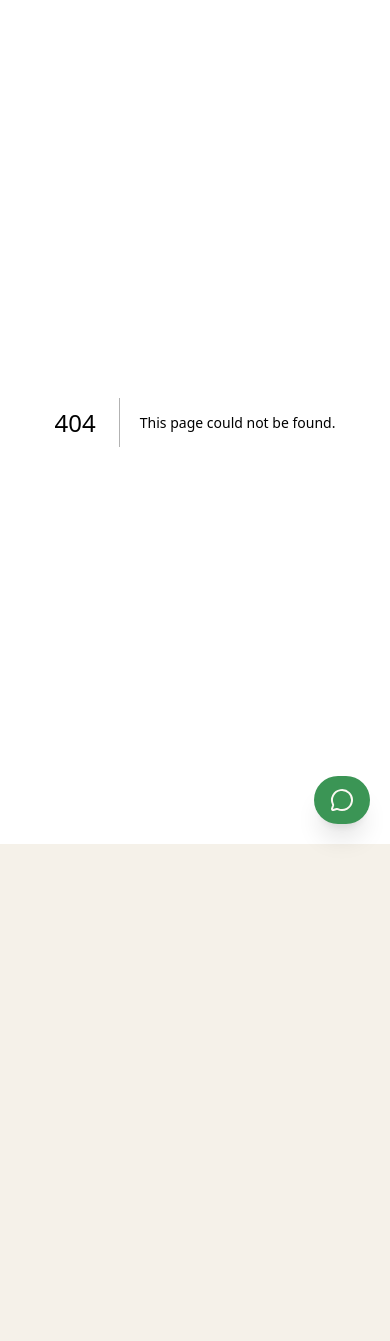
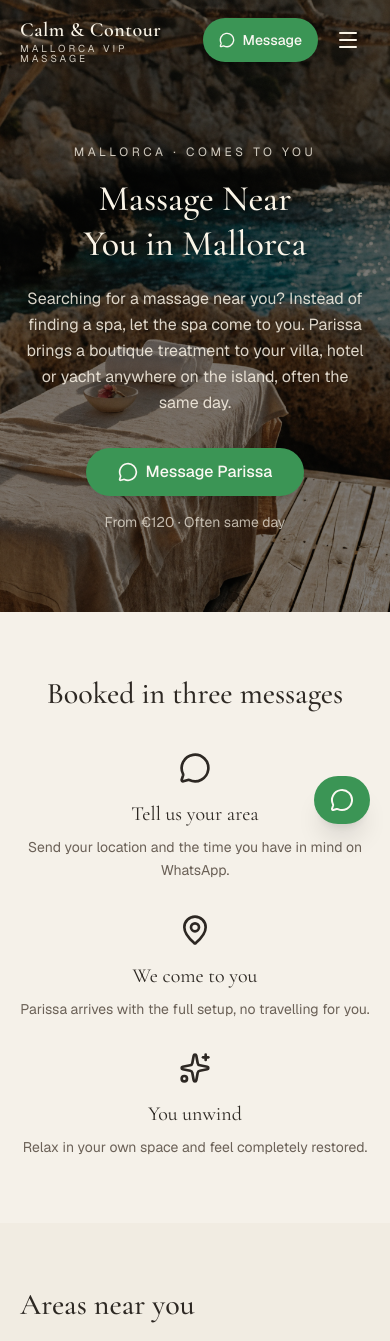
Before and after one commit to tamainriley-byte/websites, a Next.js app: page /massage-near-me in a window 390 px wide. Before the commit this address had no page. Shown: the top 1341 px of the page. Before the commit the page ends 844 px from the top, so only its background shows below. Built offline with nearby package versions, Linux system fonts and the light colour scheme.

Commit message:
Add mobile massage service page for Mallorca
This page provides information about mobile massage services in Mallorca, including service details, areas covered, pricing, and FAQs.

```diff
--- /dev/null
+++ b/app/massage-near-me/page.tsx
@@ -0,0 +1,197 @@
+import type { Metadata } from "next"
+import { MessageCircle, MapPin, Clock, Sparkles } from "lucide-react"
+import { SiteHeader } from "@/components/site-header"
+import { CtaFooter } from "@/components/cta-footer"
+
+const WA =
+  "https://wa.me/34602020734?text=Hello%20Calm%20%26%20Contour%2C%20I'm%20looking%20for%20a%20massage%20near%20me%20in%20Mallorca."
+
+export const metadata: Metadata = {
+  title: "Massage Near Me in Mallorca | Same-Day Mobile Massage | Calm & Contour",
+  description:
+    "Looking for a massage near you in Mallorca? Calm & Contour comes to your villa, hotel or yacht, often same day. Portals, Palma, Magaluf, Santa Ponsa and across the island. From €120. Book on WhatsApp.",
+  alternates: { canonical: "https://www.calmandcontour.com/massage-near-me" },
+  openGraph: {
+    title: "Massage Near Me in Mallorca | Calm & Contour",
+    description:
+      "Mobile massage that comes to you across Mallorca, often same day. From €120.",
+    url: "https://www.calmandcontour.com/massage-near-me",
+    images: ["/images/hero-cove.png"],
+  },
+}
+
+const jsonLd = {
+  "@context": "https://schema.org",
+  "@type": "MassageService",
+  name: "Calm & Contour Massage Near Me Mallorca",
+  image: "https://www.calmandcontour.com/images/hero-cove.png",
+  url: "https://www.calmandcontour.com/massage-near-me",
+  telephone: "+34602020734",
+  priceRange: "€€€",
+  areaServed: [
+    "Palma", "Portals Nous", "Puerto Portals", "Santa Ponsa", "Magaluf",
+    "Bendinat", "Andratx", "Alcúdia", "Pollensa", "Calvià", "Mallorca",
+  ],
+  address: {
+    "@type": "PostalAddress",
+    streetAddress: "Calle Benito Jerónimo Feijoo 4",
+    addressLocality: "Portals Nous",
+    postalCode: "07181",
+    addressRegion: "Balearic Islands",
+    addressCountry: "ES",
+  },
+  makesOffer: {
+    "@type": "Offer",
+    priceCurrency: "EUR",
+    price: "120",
+    description: "Mobile massage brought to your location in Mallorca",
+  },
+}
+
+const areas = [
+  "Portals Nous", "Puerto Portals", "Bendinat", "Palma", "Santa Ponsa",
+  "Magaluf", "Palmanova", "Andratx", "Port d'Andratx", "Camp de Mar",
+  "Alcúdia", "Pollensa", "Cala d'Or", "Calvià",
+]
+
+const faqs = [
+  {
+    q: "How quickly can someone come to me?",
+    a: "Often the same day, depending on the diary. Message Parissa with your area and the time you have in mind and she will confirm the soonest slot personally.",
+  },
+  {
+    q: "Do I need to travel anywhere?",
+    a: "No. This is a mobile service, so Parissa comes to your villa, hotel room or yacht with the table, oils and everything set up. There is also a studio in Portals Nous if you prefer to come in.",
+  },
+  {
+    q: "Which areas do you cover?",
+    a: "The whole island. Most visits are around Portals, Palma, Santa Ponsa, Magaluf, Andratx and the north around Alcúdia and Pollensa. If you are elsewhere, just ask.",
+  },
+  {
+    q: "How much does it cost?",
+    a: "A mobile visit is €120 for 60 minutes or €145 for 90 minutes, with the full setup brought to you. Studio treatments are €75 and €125.",
+  },
+]
+
+export default function Page() {
+  return (
+    <main className="bg-background">
+      <SiteHeader />
+      <script
+        type="application/ld+json"
+        dangerouslySetInnerHTML={{ __html: JSON.stringify(jsonLd) }}
+      />
+
+      {/* Hero */}
+      <section className="relative overflow-hidden">
+        <img
+          src="/images/hero-cove.png"
+          alt="Massage setup overlooking a Mallorca cove, brought to your location"
+          className="absolute inset-0 size-full object-cover"
+        />
+        <div className="absolute inset-0 bg-black/50" />
+        <div className="relative mx-auto max-w-3xl px-5 pb-20 pt-36 text-center text-cream md:pb-28 md:pt-44">
+          <p className="text-xs uppercase tracking-[0.3em] text-cream/80">
+            Mallorca · Comes to You
+          </p>
+          <h1 className="mt-4 text-balance font-serif text-4xl font-medium leading-tight md:text-6xl">
+            Massage Near You in Mallorca
+          </h1>
+          <p className="mx-auto mt-5 max-w-xl text-pretty leading-relaxed text-cream/85">
+            Searching for a massage near you? Instead of finding a spa, let the
+            spa come to you. Parissa brings a boutique treatment to your villa,
+            hotel or yacht anywhere on the island, often the same day.
+          </p>
+          <a
+            href={WA}
+            className="mt-8 inline-flex min-h-12 items-center gap-2 rounded-full bg-whatsapp px-8 py-3 text-base font-medium text-whatsapp-foreground shadow-lg transition-transform hover:scale-[1.03]"
+          >
+            <MessageCircle className="size-5" aria-hidden="true" />
+            Message Parissa
+          </a>
+          <p className="mt-4 text-sm text-cream/70">From €120 · Often same day</p>
+        </div>
+      </section>
+
+      {/* How it works */}
+      <section className="mx-auto max-w-5xl px-5 py-16 md:py-20">
+        <h2 className="text-center font-serif text-3xl font-medium text-foreground md:text-4xl">
+          Booked in three messages
+        </h2>
+        <div className="mt-10 grid gap-8 md:grid-cols-3">
+          {[
+            { icon: MessageCircle, t: "Tell us your area", d: "Send your location and the time you have in mind on WhatsApp." },
+            { icon: MapPin, t: "We come to you", d: "Parissa arrives with the full setup, no travelling for you." },
+            { icon: Sparkles, t: "You unwind", d: "Relax in your own space and feel completely restored." },
+          ].map((s) => (
+            <div key={s.t} className="text-center">
+              <s.icon className="mx-auto size-8 text-foreground" aria-hidden="true" />
+              <h3 className="mt-4 font-serif text-xl text-foreground">{s.t}</h3>
+              <p className="mt-2 text-sm leading-relaxed text-muted-foreground">{s.d}</p>
+            </div>
+          ))}
+        </div>
+      </section>
+
+      {/* Areas grid */}
+      <section className="bg-secondary/40">
+        <div className="mx-auto max-w-3xl px-5 py-16 md:py-20">
+          <h2 className="font-serif text-3xl font-medium text-foreground md:text-4xl">
+            Areas near you
+          </h2>
+          <p className="mt-5 leading-relaxed text-muted-foreground">
+            We cover the whole island. A few of the areas we visit most:
+          </p>
+          <div className="mt-6 flex flex-wrap gap-2">
+            {areas.map((a) => (
+              <span
+                key={a}
+                className="rounded-full border border-border bg-card px-4 py-1.5 text-sm text-foreground"
+              >
+                {a}
+              </span>
+            ))}
+          </div>
+          <div className="mt-8 rounded-2xl border border-border bg-card p-6">
+            <div className="flex items-center gap-2 text-foreground">
+              <Clock className="size-5" aria-hidden="true" />
+              <span className="font-serif text-xl">Mobile visit</span>
+            </div>
+            <ul className="mt-4 space-y-2 text-muted-foreground">
+              <li className="flex justify-between border-b border-border/60 pb-2">
+                <span>60 minutes</span><span className="text-foreground">€120</span>
+              </li>
+              <li className="flex justify-between">
+                <span>90 minutes</span><span className="text-foreground">€145</span>
+              </li>
+            </ul>
+            <a
+              href={WA}
+              className="mt-6 inline-flex min-h-11 items-center gap-2 rounded-full bg-whatsapp px-6 py-2.5 text-sm font-medium text-whatsapp-foreground shadow-sm transition-transform hover:scale-[1.03]"
+            >
+              <MessageCircle className="size-4" aria-hidden="true" />
+              Find a time today
+            </a>
+          </div>
+        </div>
+      </section>
+
+      {/* FAQ */}
+      <section className="mx-auto max-w-3xl px-5 py-16 md:py-20">
+        <h2 className="font-serif text-3xl font-medium text-foreground md:text-4xl">
+          Common questions
+        </h2>
+        <div className="mt-8 space-y-6">
+          {faqs.map((f) => (
+            <div key={f.q}>
+              <h3 className="font-serif text-lg text-foreground">{f.q}</h3>
+              <p className="mt-2 leading-relaxed text-muted-foreground">{f.a}</p>
+            </div>
+          ))}
+        </div>
+      </section>
+
+      <CtaFooter />
+    </main>
+  )
+}
```
